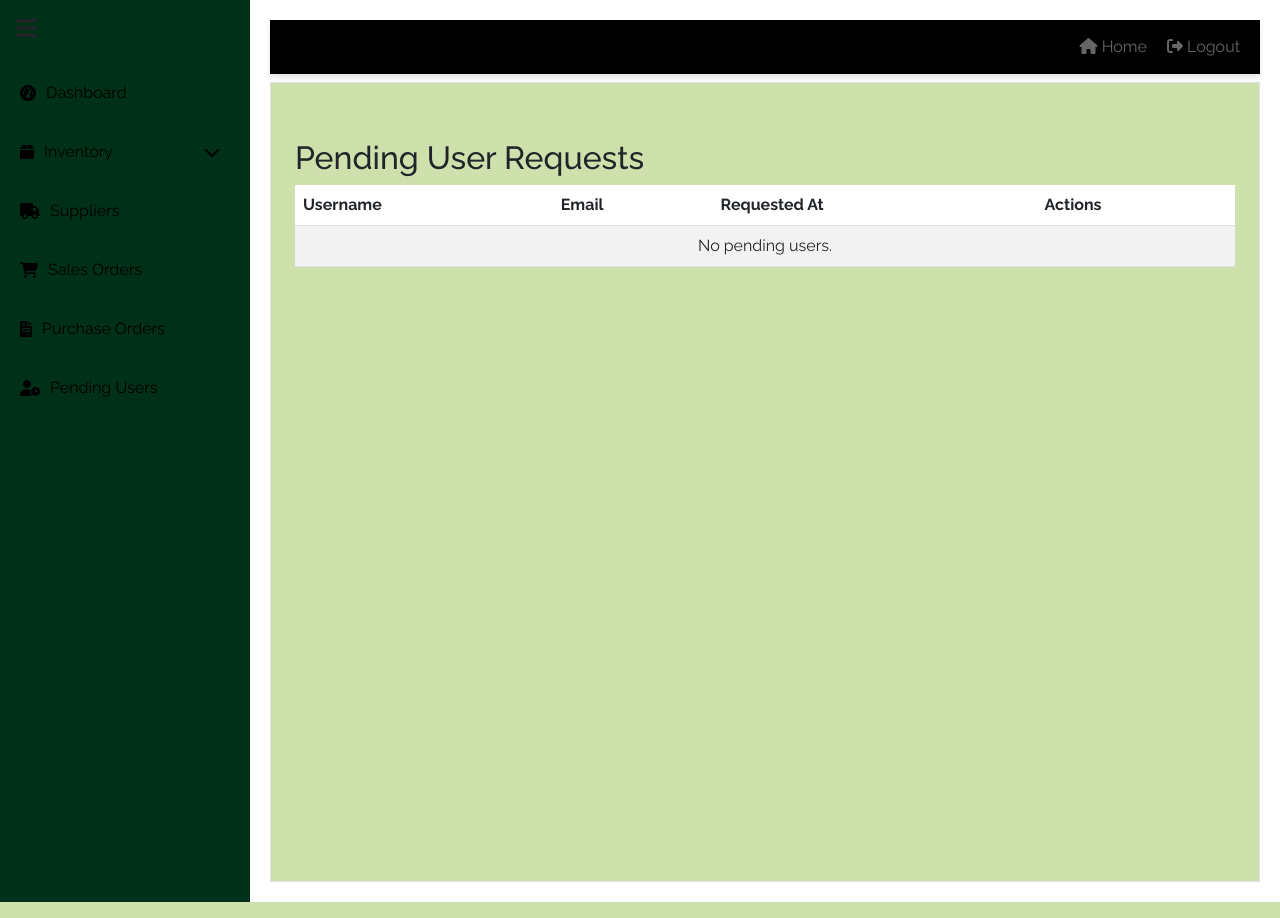
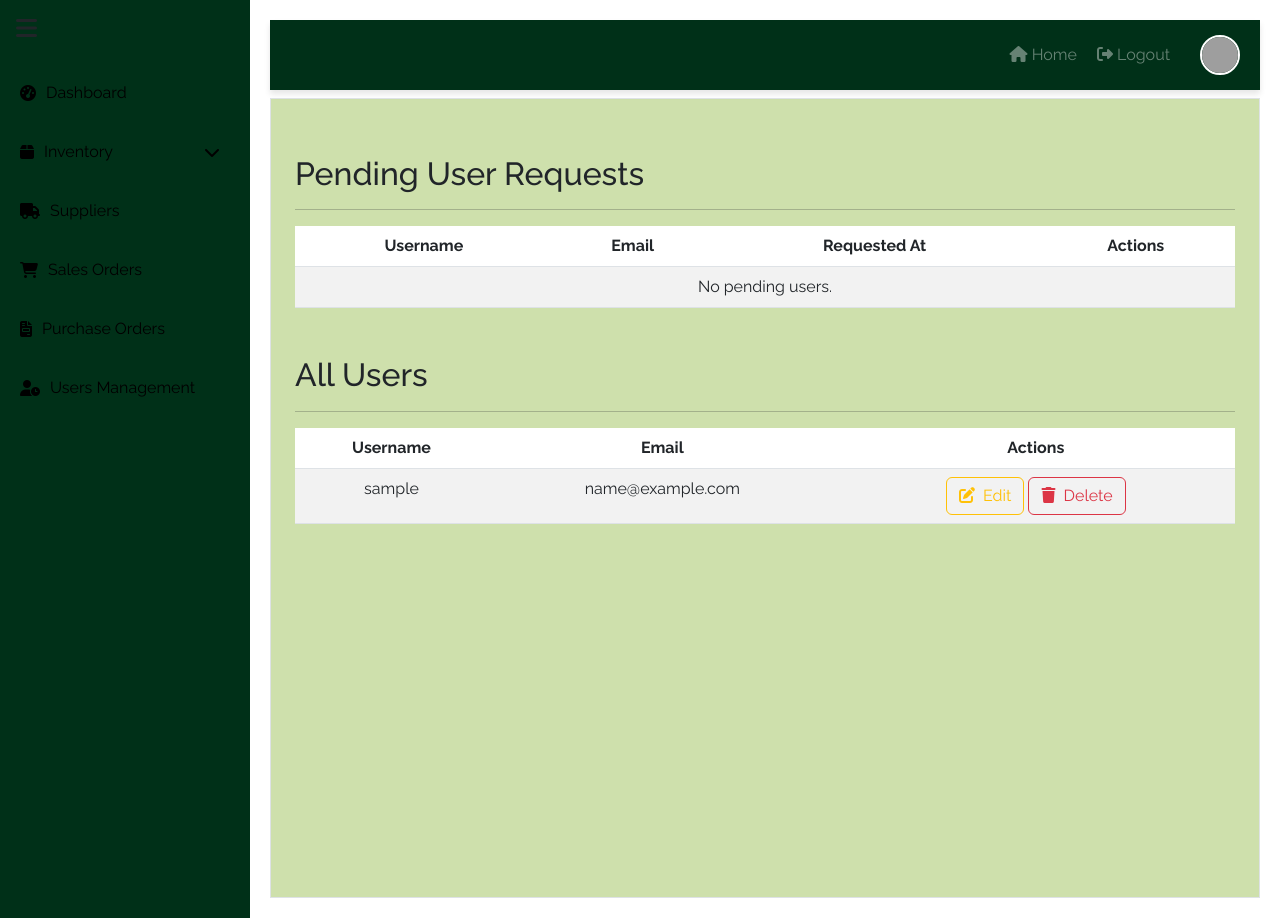
Before and after one commit to Team-5-Django/warehouse_system, a Django app: page /users/approve-users/ in a window 1280 px wide. Run offline with Django 5.2, Linux system fonts and the light colour scheme; the visitor is signed in with stand-in values (Sample User, id 1); data comes from the database, SQL or seed files in the repository; some libraries are stand-ins or nearby versions; grey boxes are pictures that could not be loaded.

Commit message:
feature(users): add user edit and delete functionality; update navbar and sidebar links; enhance order list with user role checks

```diff
--- a/Warehouse/static/css/style.css
+++ b/Warehouse/static/css/style.css
@@ -70,7 +70,7 @@ font-family: 'Raleway', sans-serif;
 
 .navbar {
   box-shadow: 0 4px 6px #0000001a;
-  background-color: black;
+  background-color: #003018;
   color:white;
   padding: 15px 20px;
 }
--- a/Warehouse/templates/components/navbar.html
+++ b/Warehouse/templates/components/navbar.html
@@ -1,14 +1,33 @@
 <nav class="navbar d-flex justify-content-end">
     <div class="user-info">
-        <a class="nav-link active" href="{% url 'home' %}"><i class="fas fa-home"></i> Home</a>
+        <a class="nav-link active" href="{% url 'dashboard' %}"><i class="fas fa-home"></i> Home</a>
 
         {% if request.user.is_authenticated %}
         {% if request.user.is_manager %}
         <a class="nav-link" href="{% url 'adduser' %}"><i class="fas fa-user-plus"></i> Add User</a>
         {% endif %}
         <a class="nav-link" href="{% url 'logout' %}"><i class="fas fa-sign-out-alt"></i> Logout</a>
+        <a href="{% url 'edit_profile' %}">
+            <img src="https://i.pinimg.com/736x/{% if request.user.is_manager %}8b/16/7a/8b167af653c2399dd93b952a48740620.jpg{% else %}45/a2/78/45a2789139803b4d756d1d680d40f670.jpg{% endif %}"
+                alt="Profile" class="user-img">
+        </a>
         {% else %}
         <a class="nav-link" href="{% url 'login' %}"><i class="fas fa-sign-in-alt"></i> Login</a>
         {% endif %}
     </div>
 </nav>
+
+<style>
+    .user-img {
+        width: 35px;
+        height: 35px;
+        border-radius: 50%;
+        margin-left: 10px;
+        border: 2px solid #fff;
+        transition: transform 0.3s ease;
+    }
+
+    .user-img:hover {
+        transform: scale(1.1);
+    }
+</style>
--- a/Warehouse/templates/components/sidebar.html
+++ b/Warehouse/templates/components/sidebar.html
@@ -13,13 +13,13 @@
             <a href="{% url 'categoryproducts' %}">Category</a>
         </div>
     </div>
-    <a href="#"><i class="fas fa-truck"></i> <span>Suppliers</span></a>
+    <a href="{% url 'shipment_list' %}"><i class="fas fa-truck"></i> <span>Suppliers</span></a>
     <a href="{% url 'order_list' %}"><i class="fas fa-shopping-cart"></i> <span>Sales Orders</span></a>
     <a href="#"><i class="fas fa-file-invoice"></i> <span>Purchase Orders</span></a>
 
     {% if user.is_staff %}
     <a href="{% url 'approve_users' %}">
-        <i class="fas fa-user-clock"></i> <span>Pending Users</span>
+        <i class="fas fa-user-clock"></i> <span>Users Management</span>
     </a>
     {% endif %}
 </div>
--- a/Warehouse/users/templates/users/approve_users.html
+++ b/Warehouse/users/templates/users/approve_users.html
@@ -1,9 +1,10 @@
 {% extends "base.html" %}
-
+{% block title %}Users Management{% endblock %}
 {% block content %}
 <div class="container mt-5">
     <h2>Pending User Requests</h2>
-    <table class="table table-striped">
+    <hr>
+    <table class="table table-striped text-center">
         <thead>
             <tr>
                 <th>Username</th>
@@ -19,8 +20,8 @@
                 <td>{{ user.email }}</td>
                 <td>{{ user.date_requested }}</td>
                 <td>
-                    <a href="{% url 'approve_user' user.id %}" class="btn btn-success">Approve</a>
-                    <a href="{% url 'reject_user' user.id %}" class="btn btn-danger">Reject</a>
+                    <a href="{% url 'approve_user' user.id %}" class="btn btn-outline-success">Approve</a>
+                    <a href="{% url 'reject_user' user.id %}" class="btn btn-outline-danger">Reject</a>
                 </td>
             </tr>
             {% empty %}
@@ -30,5 +31,38 @@
             {% endfor %}
         </tbody>
     </table>
+
+    <h2 class="mt-5">All Users</h2>
+    <hr>
+    <table class="table table-striped text-center">
+        <thead>
+            <tr>
+                <th>Username</th>
+                <th>Email</th>
+                <th>Actions</th>
+            </tr>
+        </thead>
+        <tbody>
+            {% for user in all_users %}
+            <tr>
+                <td>{{ user.username }}</td>
+                <td>{{ user.email }}</td>
+                <td>
+                    <a href="{% url 'edit_user' user.id %}" class="btn btn-outline-warning">
+                        <i class="fas fa-edit me-1"></i> Edit
+                    </a>
+                    <a href="{% url 'delete_user' user.id %}" class="btn btn-outline-danger"
+                        onclick="return confirm('Are you sure you want to delete this user?');">
+                        <i class="fas fa-trash me-1"></i> Delete
+                    </a>
+                </td>
+            </tr>
+            {% empty %}
+            <tr>
+                <td colspan="3" class="text-center">No users found.</td>
+            </tr>
+            {% endfor %}
+        </tbody>
+    </table>
 </div>
 {% endblock %}
--- a/Warehouse/users/urls.py
+++ b/Warehouse/users/urls.py
@@ -5,8 +5,16 @@ urlpatterns = [
     path('signup/', signup, name='signup'),
     path('login/', login_view, name='login'),
     path('logout/', logout_view , name='logout'),
+
+    path('edit-profile/', edit_profile, name='edit_profile'),
+    path('delete_account/', delete_account, name='delete_account'),
+
     path('adduser/', add_user , name='adduser'),
     path('approve-users/', approve_users, name='approve_users'),
     path('approve-user/<int:user_id>/', approve_user, name='approve_user'),
     path('reject-user/<int:user_id>/', reject_user, name='reject_user'),
+
+    path("edit-user/<int:user_id>/", edit_user, name="edit_user"),
+    path("delete-user/<int:user_id>/", delete_user, name="delete_user"),
+
 ]
--- a/Warehouse/users/views.py
+++ b/Warehouse/users/views.py
@@ -1,11 +1,17 @@
-from .forms import *
+from django.shortcuts import render, redirect, get_object_or_404
 from django.urls import reverse
 from django.contrib import messages
-from django.shortcuts import render, redirect
-from .models import PendingUser
-from django.contrib.auth.hashers import make_password
 from django.contrib.auth import authenticate, login, logout
 from django.contrib.auth.decorators import login_required, user_passes_test
+from django.contrib.auth.hashers import make_password
+from .forms import LogInForm, SignUpForm, AddUserForm , ChangePasswordForm ,UserEditForm
+from django.contrib.auth import update_session_auth_hash
+from .models import PendingUser, User
+
+
+# Helper function to check if the user is an admin
+def is_admin(user):
+    return user.is_staff
 
 
 # Login View
@@ -21,10 +27,7 @@ def login_view(request):
         user = authenticate(request, username=username, password=password)
         if user is not None:
             login(request, user)
-            if user.is_staff:
-                return redirect(reverse('dashboard'))
-            else:
-                return redirect('home')
+            return redirect(reverse('dashboard'))
     return render(request, 'users/login.html', {'form': form})
 
 
@@ -39,56 +42,84 @@ def signup(request):
     if request.method == 'POST':
         form = SignUpForm(request.POST)
         if form.is_valid():
-            PendingUser.objects.create(
-                username=form.cleaned_data['username'],
-                email=form.cleaned_data['email'],
-                password=form.cleaned_data['password1']
-            )
-            messages.success(request, "Your request has been sent to the admin for approval.")
-            return redirect('home')
-
+            if User.objects.filter(username=form.cleaned_data['username']).exists():
+                messages.error(request, "Username already exists.")
+            else:
+                PendingUser.objects.create(
+                    username=form.cleaned_data['username'],
+                    email=form.cleaned_data['email'],
+                    password=form.cleaned_data['password1']
+                )
+                messages.success(request, "Your request has been sent to the admin for approval.")
+                return redirect(reverse('login'))
     else:
         form = SignUpForm()
     return render(request, 'users/signup.html', {'form': form})
 
+# Edit Profile View (Only logged-in users can edit their profile)
+@login_required
+def edit_profile(request):
+    user = request.user  # Current logged-in user
+    form = ChangePasswordForm(user)
 
-# Dashboard (Accessible by all admin)
+    if request.method == "POST":
+        form = ChangePasswordForm(user, request.POST)
+        if form.is_valid():
+            user.set_password(form.cleaned_data["new_password1"])
+            user.save()
+            update_session_auth_hash(request, user)
+            messages.success(request, "Your password has been updated successfully!")
+            return redirect("edit_profile")
+        else:
+            messages.error(request, "Please correct the errors below.")
+    return render(request, "users/edit_profile.html", {"user": user, "form": form})
+
+
+
+# Delete Account View
 @login_required
-@user_passes_test(lambda u: u.is_manager(), login_url='home')
-def dashboard(request):
-    return render(request, "users/dashboard.html")
+def delete_account(request):
+    user = request.user
+    user.delete()
+    logout(request)
+    messages.success(request, "Your account has been deleted successfully.")
+    return redirect("home")
 
+
+# Add User View (Only managers can add users)
 @login_required
 def add_user(request):
-    if not request.user.is_manager():
-        return redirect('dashboard')
-
+    if not request.user.is_manager:
+        return redirect(reverse('dashboard'))
     if request.method == 'POST':
         form = AddUserForm(request.POST)
         if form.is_valid():
             user = form.save(commit=False)
             user.set_password(form.cleaned_data['password'])
             user.save()
-            return redirect('dashboard')
+            return redirect(reverse('approve_users'))
     else:
         form = AddUserForm()
-
     return render(request, 'users/add_user.html', {'form': form})
 
 
-
-# Accept or Reject user
-def is_admin(user):
-    return user.is_staff
+# Approve Users View (Only admins can approve users)
 @login_required
 @user_passes_test(is_admin)
 def approve_users(request):
     pending_users = PendingUser.objects.all()
-    return render(request, 'users/approve_users.html', {'pending_users': pending_users})
+    all_users = User.objects.all()
+
+    return render(request, 'users/approve_users.html', {
+        'pending_users': pending_users,
+        'all_users': all_users
+    })
+
+# Approve a Specific User (Only admins can approve users)
 @login_required
 @user_passes_test(is_admin)
 def approve_user(request, user_id):
-    pending_user = PendingUser.objects.get(id=user_id)
+    pending_user = get_object_or_404(PendingUser, id=user_id)
 
     User.objects.create(
         username=pending_user.username,
@@ -98,10 +129,45 @@ def approve_user(request, user_id):
     pending_user.delete()
     messages.success(request, f"User {pending_user.username} has been approved.")
     return redirect('approve_users')
+
+
+# Reject a Specific User (Only admins can reject users)
 @login_required
 @user_passes_test(is_admin)
 def reject_user(request, user_id):
-    pending_user = PendingUser.objects.get(id=user_id)
+    pending_user = get_object_or_404(PendingUser, id=user_id)
     pending_user.delete()
     messages.warning(request, f"User {pending_user.username} has been rejected.")
     return redirect('approve_users')
+
+
+
+# Delete User By Admin
+@login_required
+@user_passes_test(is_admin)
+def delete_user(request, user_id):
+    user = get_object_or_404(User, id=user_id)
+    if user == request.user:
+        messages.error(request, "You cannot delete your own account!")
+    else:
+        user.delete()
+        messages.success(request, f"User {user.username} has been deleted successfully.")
+
+    return redirect("approve_users")
+
+# Edit User by Admin
+@login_required
+@user_passes_test(is_admin)
+def edit_user(request, user_id):
+    user = get_object_or_404(User, id=user_id)
+
+    if request.method == "POST":
+        form = UserEditForm(request.POST, instance=user)
+        if form.is_valid():
+            form.save()
+            messages.success(request, f"User {user.username}'s details have been updated successfully.")
+            return redirect("approve_users")
+    else:
+        form = UserEditForm(instance=user)
+
+    return render(request, "users/edit_user.html", {"form": form, "user": user})
```
Also changed, not shown: Warehouse/shipments/templates/shipments/shipment_list.html (+8 -1 lines), Warehouse/templates/orders/order_list.html (+8 -0 lines), Warehouse/users/forms.py (+82 -0 lines), Warehouse/users/templates/users/add_user.html (+11 -49 lines), Warehouse/users/templates/users/edit_profile.html (added, +90 -0 lines), Warehouse/users/templates/users/edit_user.html (added, +30 -0 lines), Warehouse/users/templates/users/signup.html (+18 -0 lines). Lines whose indentation alone changed are shown as unchanged.
